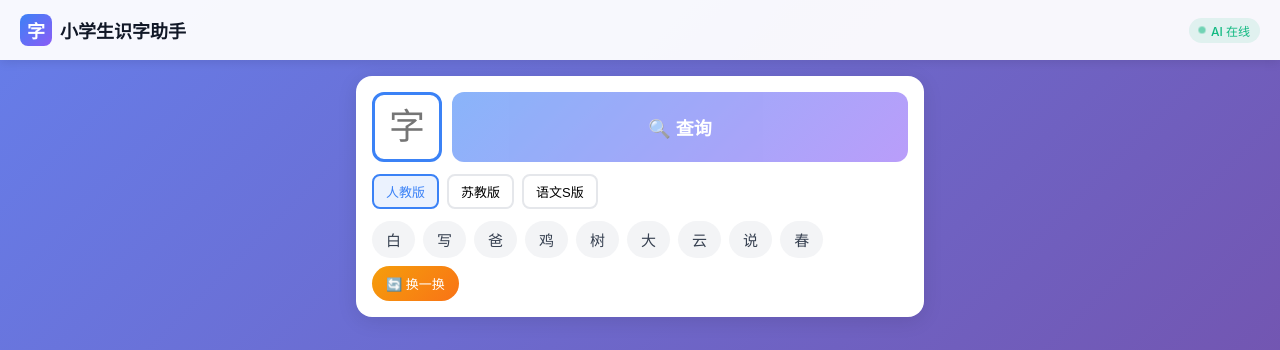
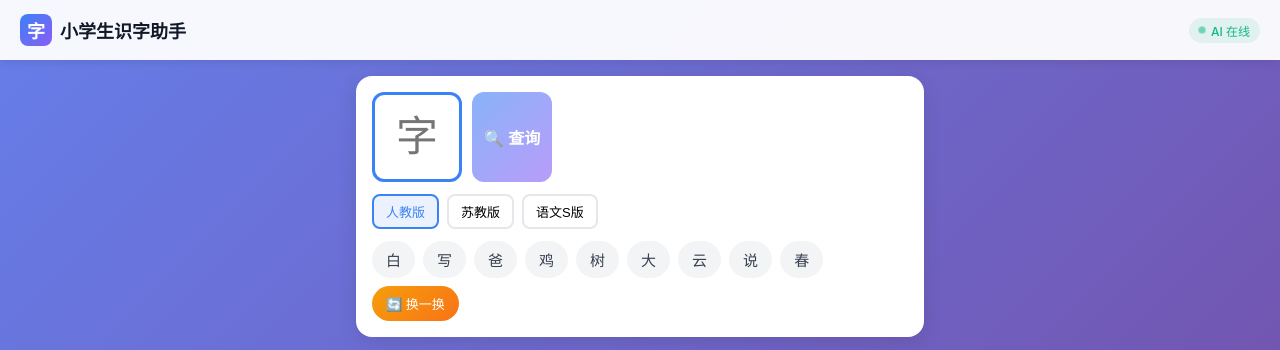
Before and after one commit to Mark-X/learning, a plain HTML site: page index.html in a window 1280 px wide. Shown: the top 350 px of the page. Drawn offline with nearby package versions, Linux system fonts and the light colour scheme.

Commit message:
style: 优化输入框和按钮尺寸

```diff
--- a/index.html
+++ b/index.html
@@ -102,11 +102,11 @@
       align-items: center;
     }
     .char-input {
-      width: 70px;
-      height: 70px;
+      width: 90px;
+      height: 90px;
       border: 3px solid var(--primary);
       border-radius: 12px;
-      font-size: 36px;
+      font-size: 42px;
       text-align: center;
       outline: none;
       transition: all 0.3s;
@@ -116,20 +116,20 @@
       box-shadow: 0 0 0 3px rgba(59, 130, 246, 0.2);
     }
     .search-btn {
-      flex: 1;
-      height: 70px;
+      width: 80px;
+      height: 90px;
       background: linear-gradient(135deg, var(--primary), #8B5CF6);
       color: white;
       border: none;
       border-radius: 12px;
-      font-size: 18px;
+      font-size: 16px;
       font-weight: 600;
       cursor: pointer;
       transition: all 0.2s;
       display: flex;
       align-items: center;
       justify-content: center;
-      gap: 8px;
+      gap: 6px;
     }
     .search-btn:active { transform: scale(0.98); }
     .search-btn:disabled { opacity: 0.6; cursor: not-allowed; }
```
